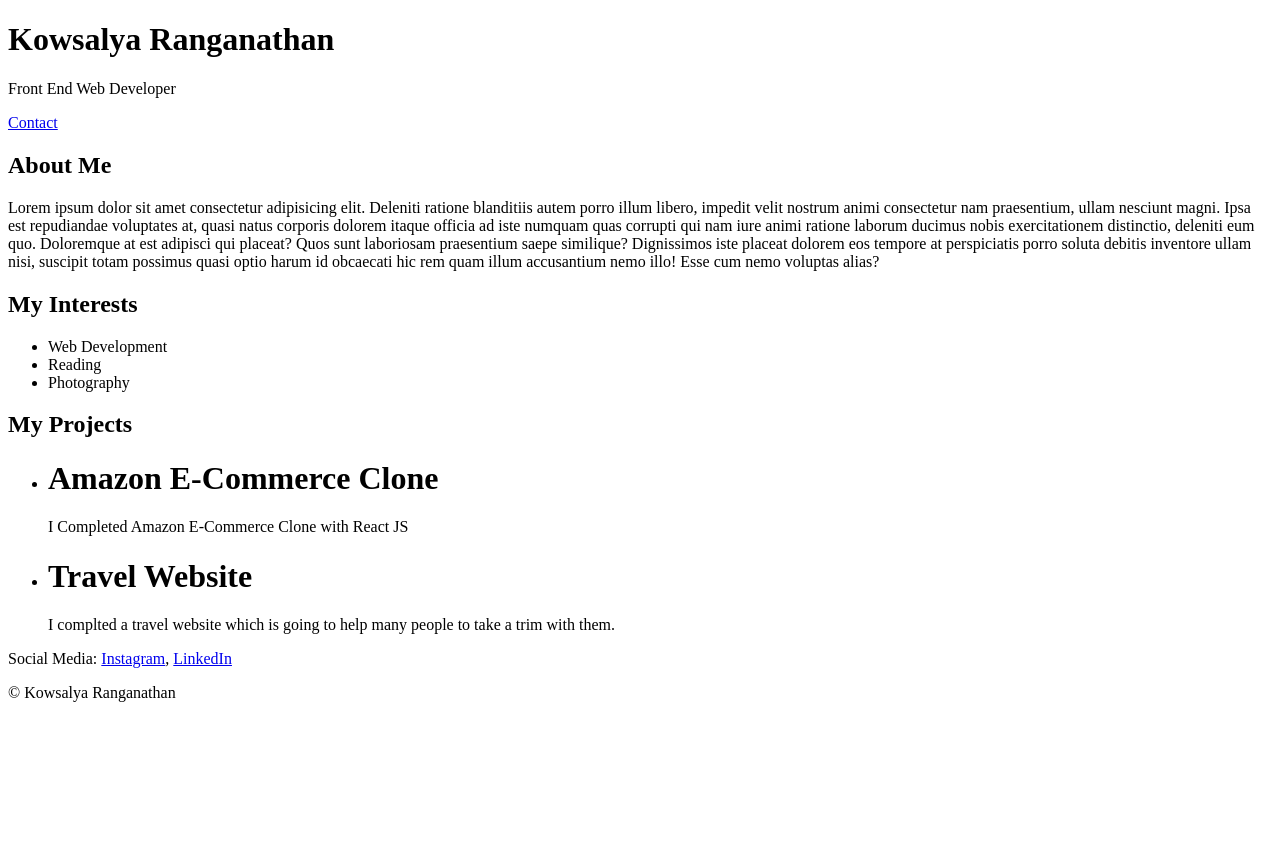
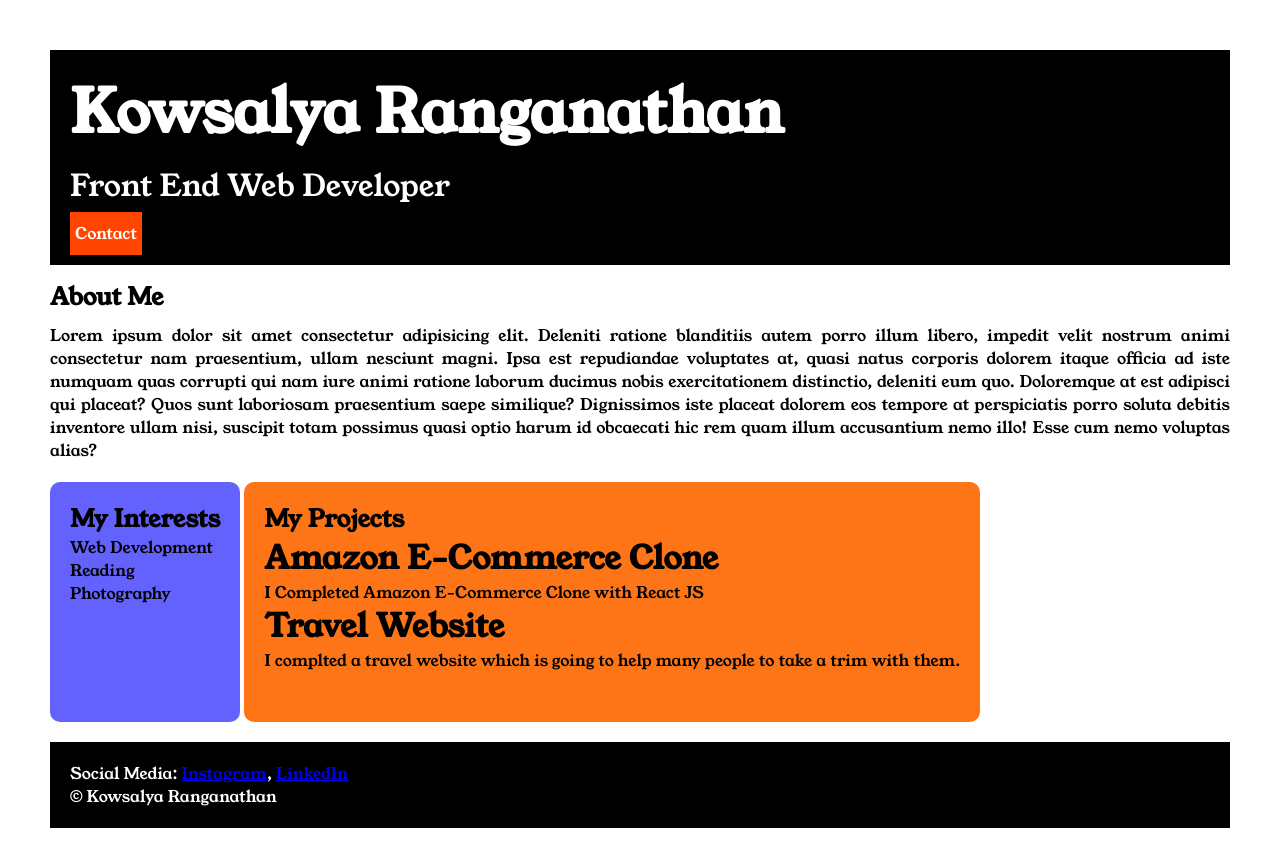
Before and after one commit to KowsalyaR-Hub/portfolio, a plain HTML site: page index.html in a window 1280 px wide. Before the commit the page ends 800 px from the top, so only its background shows below. Drawn offline with Linux system fonts and the light colour scheme.

Commit message:
added styles

```diff
--- /dev/null
+++ b/index.css
@@ -0,0 +1,76 @@
+*
+{
+  padding: 0;
+  margin: 0;
+}
+body {
+  font-family: "Young Serif", serif;
+  font-weight: 400;
+  font-style: normal;
+}
+.section-one
+{
+  background-color: black;
+  color: white;
+  padding: 20px;
+}
+.section-one__name
+{
+  font-size: 60px;
+}
+.section-one__role
+{
+  font-size: 30px;
+  margin: 10px 0 15px 0;
+}
+.section-one__contact
+{
+  background-color: orangered;
+  color: white;
+  text-decoration: none;
+  padding: 10px 5px;
+  margin: 10px 0 0 0;
+}
+.container
+{
+  padding: 50px;
+}
+.section-two
+{
+    margin: 15px 0 0 0;
+}
+.section-two__desc
+{
+    margin: 10px 0 0 0;
+    text-align: justify;
+}
+.section-three
+{
+    background-color: #6462fd;
+    padding: 20px;
+    border-radius: 10px;
+    margin-top: 20px;
+    display: inline-block;
+    height: 200px;
+    vertical-align: top;
+}
+li
+{
+    list-style-type: none;
+}
+.section-four
+{
+    background-color: #fe7517;
+    padding: 20px;
+    border-radius: 10px;
+    margin-top: 20px;
+    display: inline-block;
+    height: 200px;
+}
+.section-five
+{
+    background-color: black;
+    color: white;
+    padding: 20px;
+    margin-top: 20px;
+}
--- a/index.html
+++ b/index.html
@@ -2,27 +2,47 @@
 <html>
   <head>
     <title>Kowsalya Ranganathan</title>
+    <link rel="preconnect" href="https://fonts.googleapis.com" />
+    <link rel="preconnect" href="https://fonts.gstatic.com" crossorigin />
+    <link
+      href="https://fonts.googleapis.com/css2?family=Young+Serif&display=swap"
+      rel="stylesheet"
+    />
+    <link href="./index.css" rel="stylesheet"/>
   </head>
   <body>
-    <div>
-      <h1>Kowsalya Ranganathan</h1>
-      <p>Front End Web Developer</p>
-      <a href="contact.html">Contact</a>
+    <div class="container">
+    <div class="section-one">
+      <h1 class="section-one__name">Kowsalya Ranganathan</h1>
+      <p class="section-one__role">Front End Web Developer</p>
+      <a class="section-one__contact" href="contact.html">Contact</a>
     </div>
-    <div>
-        <h2>About Me</h2>
-        <p>Lorem ipsum dolor sit amet consectetur adipisicing elit. Deleniti ratione blanditiis autem porro illum libero, impedit velit nostrum animi consectetur nam praesentium, ullam nesciunt magni. Ipsa est repudiandae voluptates at, quasi natus corporis dolorem itaque officia ad iste numquam quas corrupti qui nam iure animi ratione laborum ducimus nobis exercitationem distinctio, deleniti eum quo. Doloremque at est adipisci qui placeat? Quos sunt laboriosam praesentium saepe similique? Dignissimos iste placeat dolorem eos tempore at perspiciatis porro soluta debitis inventore ullam nisi, suscipit totam possimus quasi optio harum id obcaecati hic rem quam illum accusantium nemo illo! Esse cum nemo voluptas alias?</p>
+    <div class="section-two">
+      <h2 class="section-two__title">About Me</h2>
+      <p class="section-two__desc">
+        Lorem ipsum dolor sit amet consectetur adipisicing elit. Deleniti
+        ratione blanditiis autem porro illum libero, impedit velit nostrum animi
+        consectetur nam praesentium, ullam nesciunt magni. Ipsa est repudiandae
+        voluptates at, quasi natus corporis dolorem itaque officia ad iste
+        numquam quas corrupti qui nam iure animi ratione laborum ducimus nobis
+        exercitationem distinctio, deleniti eum quo. Doloremque at est adipisci
+        qui placeat? Quos sunt laboriosam praesentium saepe similique?
+        Dignissimos iste placeat dolorem eos tempore at perspiciatis porro
+        soluta debitis inventore ullam nisi, suscipit totam possimus quasi optio
+        harum id obcaecati hic rem quam illum accusantium nemo illo! Esse cum
+        nemo voluptas alias?
+      </p>
     </div>
-    <div>
-        <h2>My Interests</h2>
-        <ul>
+    <div class="section-three">
+      <h2 class="section-three__title">My Interests</h2>
+      <ul class="section-three__desc">
         <li>Web Development</li>
         <li>Reading</li>
         <li>Photography</li>
       </ul>
     </div>
-    <div>
-        <h2>My Projects</h2>
+    <div class="section-four">
+      <h2 class="section-four__title">My Projects</h2>
       <ul>
         <li>
           <h1>Amazon E-Commerce Clone</h1>
@@ -30,13 +50,20 @@
         </li>
         <li>
           <h1>Travel Website</h1>
-                <p>I complted a travel website which is going to help many people to take a trim with them.</p>
+          <p>
+            I complted a travel website which is going to help many people to
+            take a trim with them.
+          </p>
         </li>
       </ul>
     </div>
-    <div>
-        <p>Social Media: <a href="https://www.instagram.com/">Instagram</a>, <a href="https://www.linkedin.com/">LinkedIn</a></p>
+    <div class="section-five">
+      <p>
+        Social Media: <a href="https://www.instagram.com/">Instagram</a>,
+        <a href="https://www.linkedin.com/">LinkedIn</a>
+      </p>
       <p>&#169; Kowsalya Ranganathan</p>
+    </div>
     </div>
   </body>
 </html>
```
Also changed, not shown: contact.html (+8 -6 lines). Lines whose indentation alone changed are shown as unchanged.
